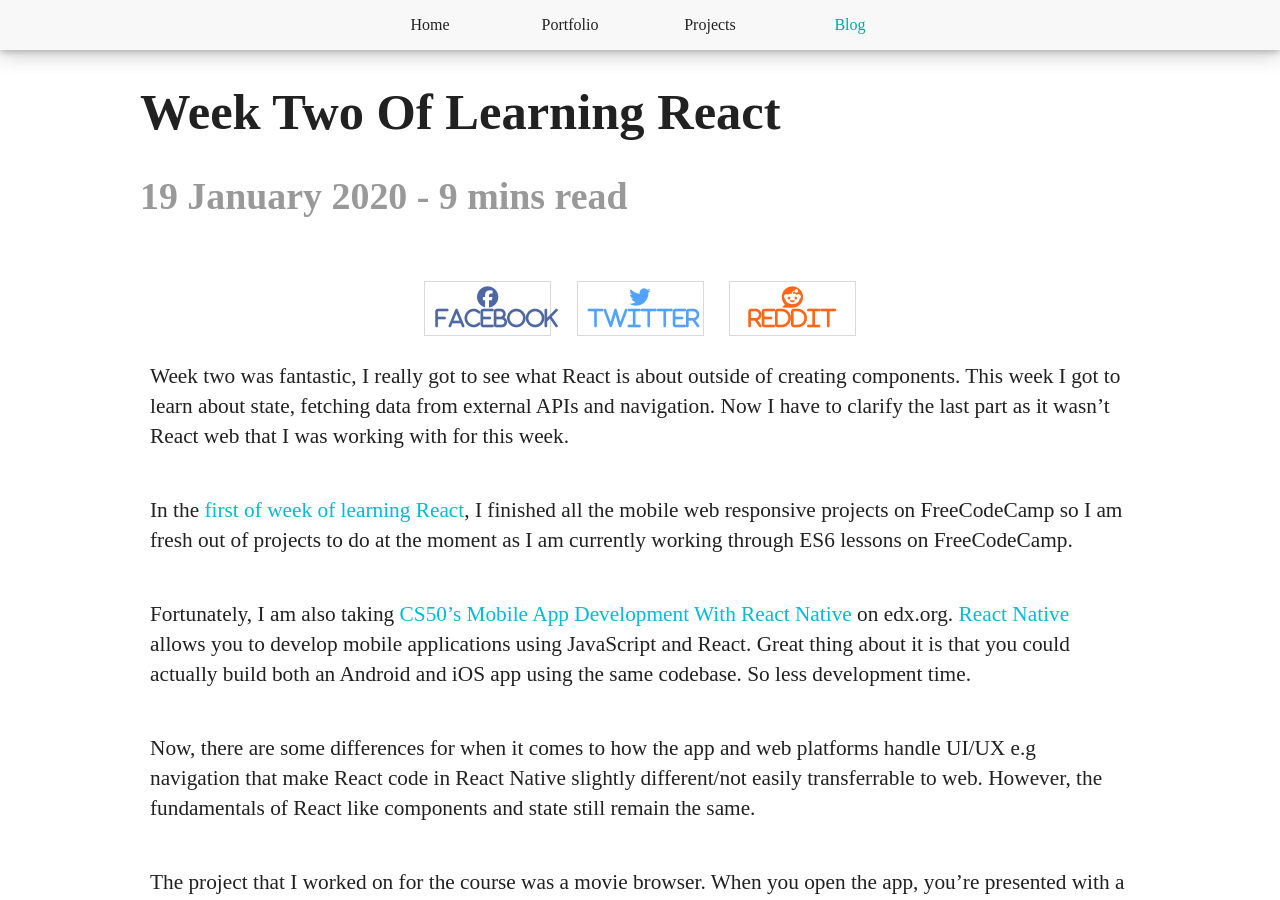
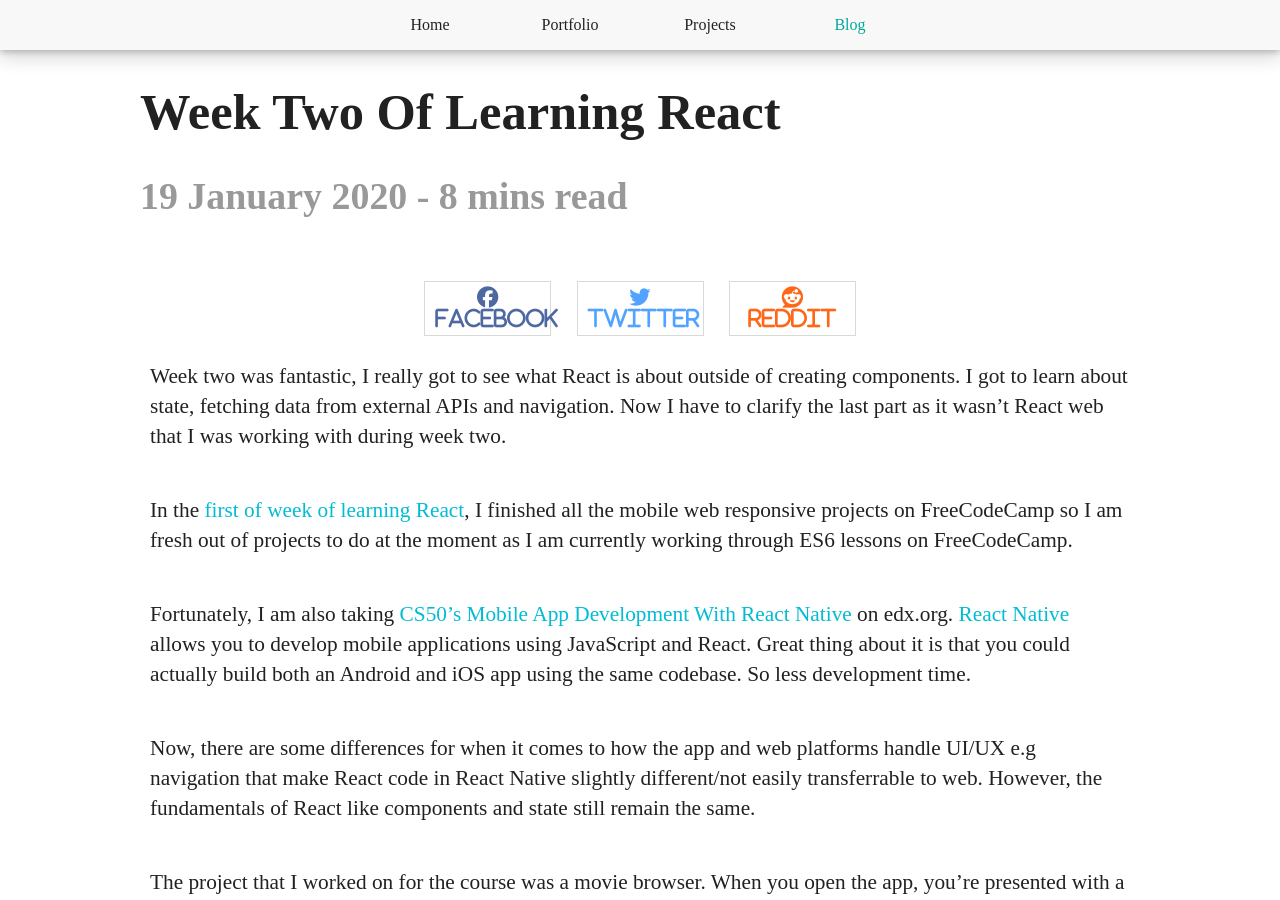
Before and after one commit to Rayhatron/rayhatron.github.io, a Jekyll site: the page built from _posts/react/2020-01-19-week-two-of-learning-react.md, in a window 1280 px wide and 900 px high. Built offline with Jekyll 4.4.1, drawn with Linux system fonts in a browser that asks for light colours; nearby versions of some CDN libraries; emoji names are drawn with the system emoji font; some web fonts are replaced.

Commit message:
Edit intro

```diff
--- a/_posts/react/2020-01-19-week-two-of-learning-react.md
+++ b/_posts/react/2020-01-19-week-two-of-learning-react.md
@@ -10,7 +10,7 @@ tags:
     - react native
 ---
 
-Week two was fantastic, I really got to see what React is about outside of creating components. This week I got to learn about state, fetching data from external APIs and navigation. Now I have to clarify the last part as it wasn't React web that I was working with for this week.
+Week two was fantastic, I really got to see what React is about outside of creating components. I got to learn about state, fetching data from external APIs and navigation. Now I have to clarify the last part as it wasn't React web that I was working with during week two.
 
 <!--more-->
 
```
